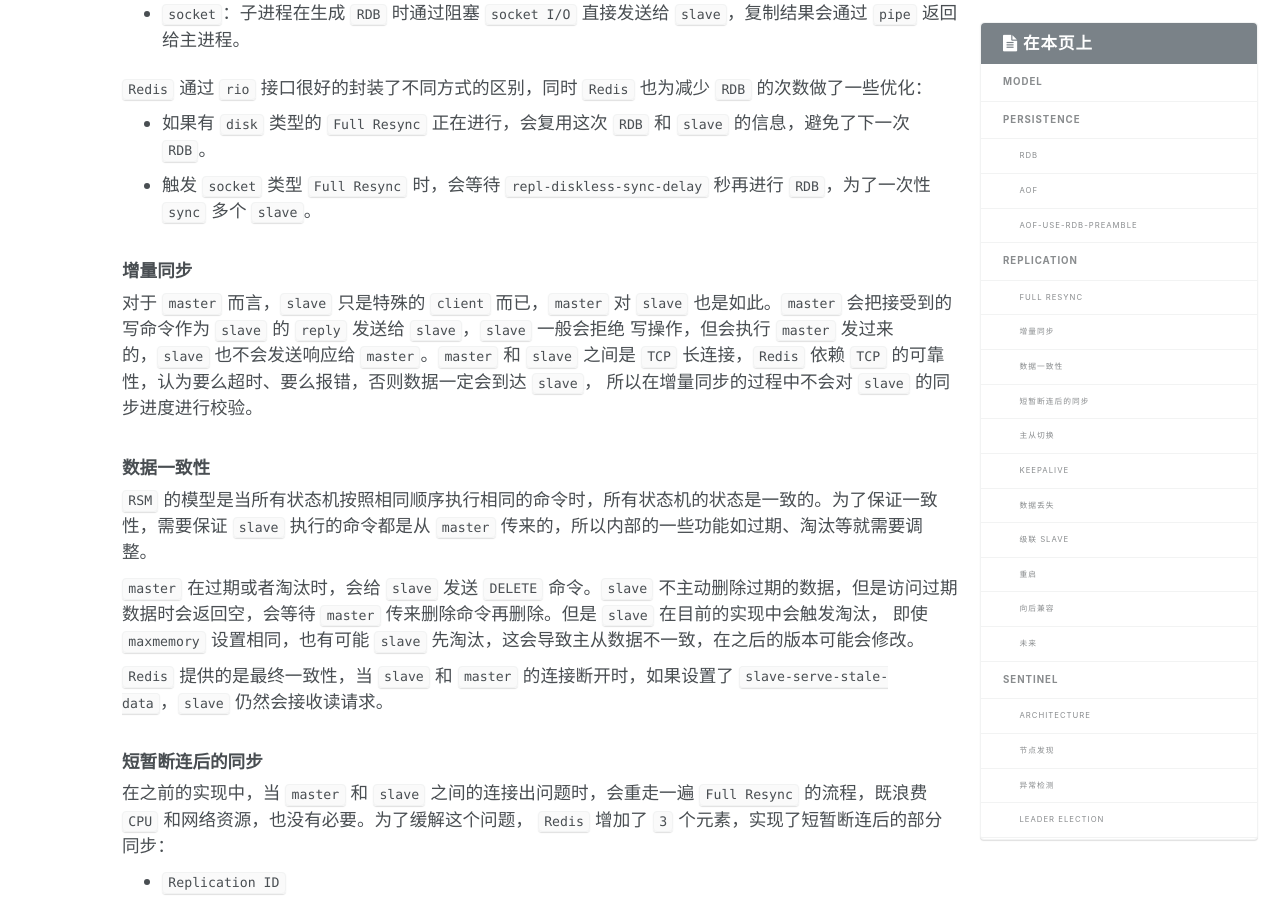
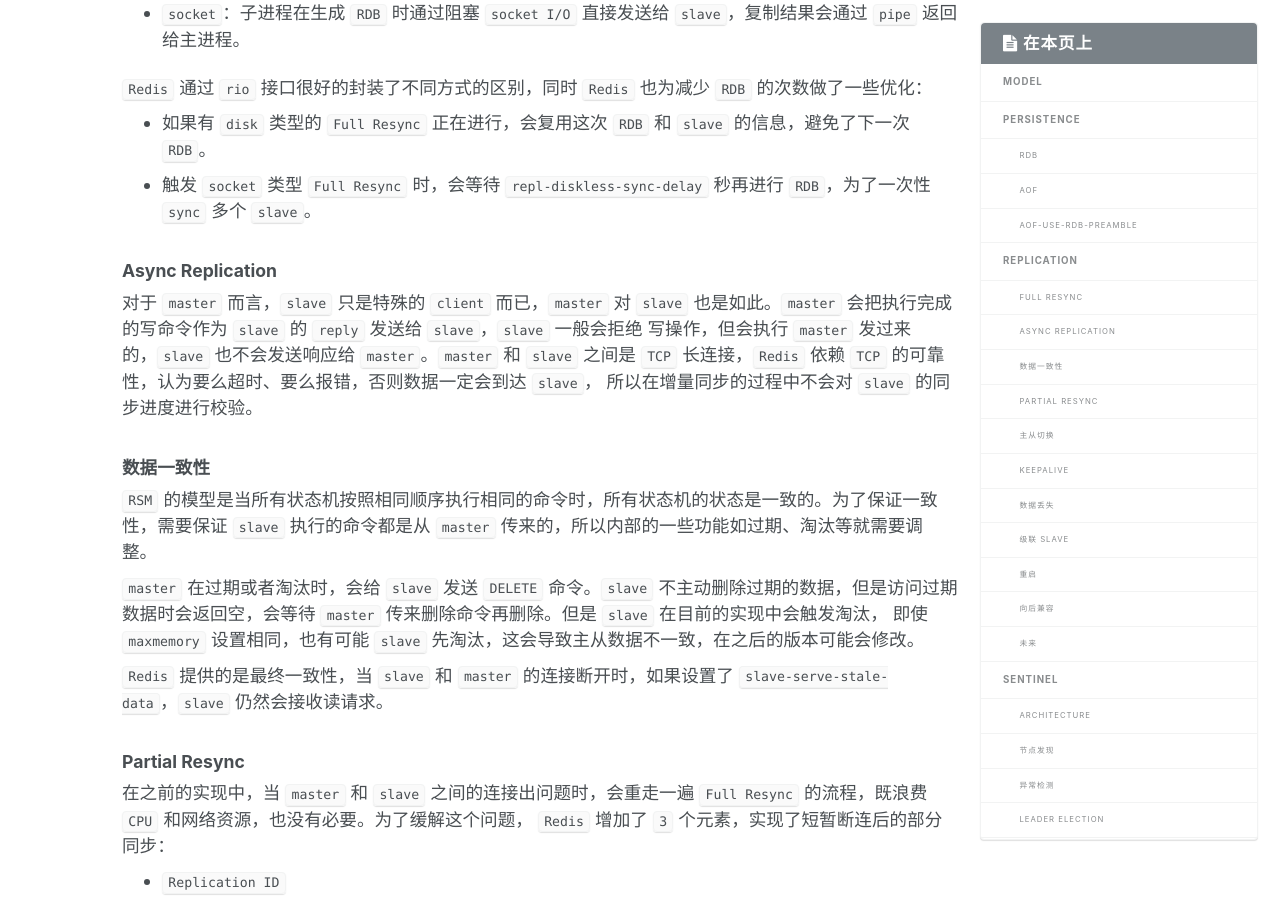
Before and after one commit to youjiali1995/youjiali1995.github.io, a Jekyll site: the page built from _posts/Redis/2018-08-08-redis-architecture.md, in a window 1280 px wide and 900 px high, scrolled down 2899 px. Built offline with Jekyll 4.4.1, drawn with Linux system fonts in a browser that asks for light colours.

Commit message:
Modify redis-architecture

```diff
--- a/_posts/Redis/2018-08-08-redis-architecture.md
+++ b/_posts/Redis/2018-08-08-redis-architecture.md
@@ -86,8 +86,8 @@
 * 如果有 `disk` 类型的 `Full Resync` 正在进行，会复用这次 `RDB` 和 `slave` 的信息，避免了下一次 `RDB`。
 * 触发 `socket` 类型 `Full Resync` 时，会等待 `repl-diskless-sync-delay` 秒再进行 `RDB`，为了一次性 `sync` 多个 `slave`。
 
-### 增量同步
-对于 `master` 而言，`slave` 只是特殊的 `client` 而已，`master` 对 `slave` 也是如此。`master` 会把接受到的写命令作为 `slave` 的 `reply` 发送给 `slave`，`slave` 一般会拒绝
+### Async Replication
+对于 `master` 而言，`slave` 只是特殊的 `client` 而已，`master` 对 `slave` 也是如此。`master` 会把执行完成的写命令作为 `slave` 的 `reply` 发送给 `slave`，`slave` 一般会拒绝
 写操作，但会执行 `master` 发过来的，`slave` 也不会发送响应给 `master`。`master` 和 `slave` 之间是 `TCP` 长连接，`Redis` 依赖 `TCP` 的可靠性，认为要么超时、要么报错，否则数据一定会到达 `slave`，
 所以在增量同步的过程中不会对 `slave` 的同步进度进行校验。
 
@@ -99,7 +99,7 @@
 
 `Redis` 提供的是最终一致性，当 `slave` 和 `master` 的连接断开时，如果设置了 `slave-serve-stale-data`，`slave` 仍然会接收读请求。
 
-### 短暂断连后的同步
+### Partial Resync
 在之前的实现中，当 `master` 和 `slave` 之间的连接出问题时，会重走一遍 `Full Resync` 的流程，既浪费 `CPU` 和网络资源，也没有必要。为了缓解这个问题，
 `Redis` 增加了 `3` 个元素，实现了短暂断连后的部分同步：
 * `Replication ID`
```
